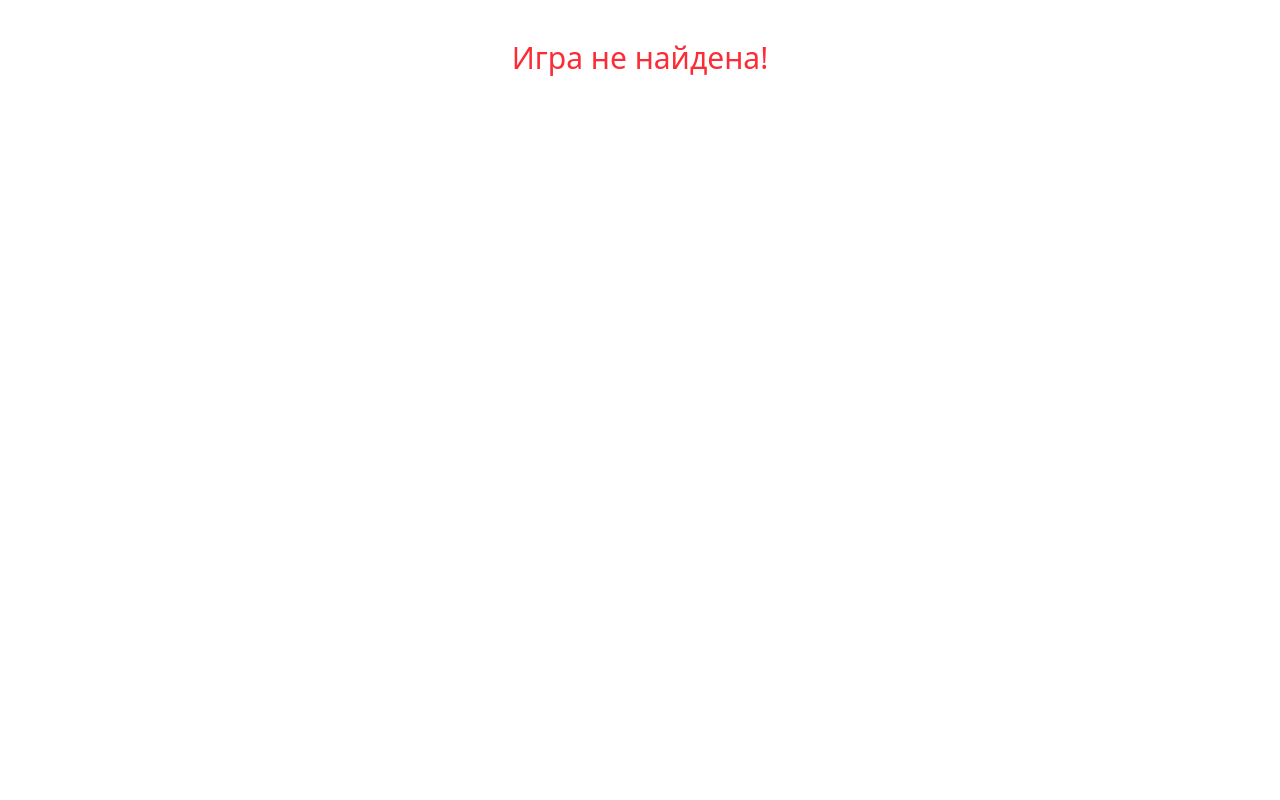
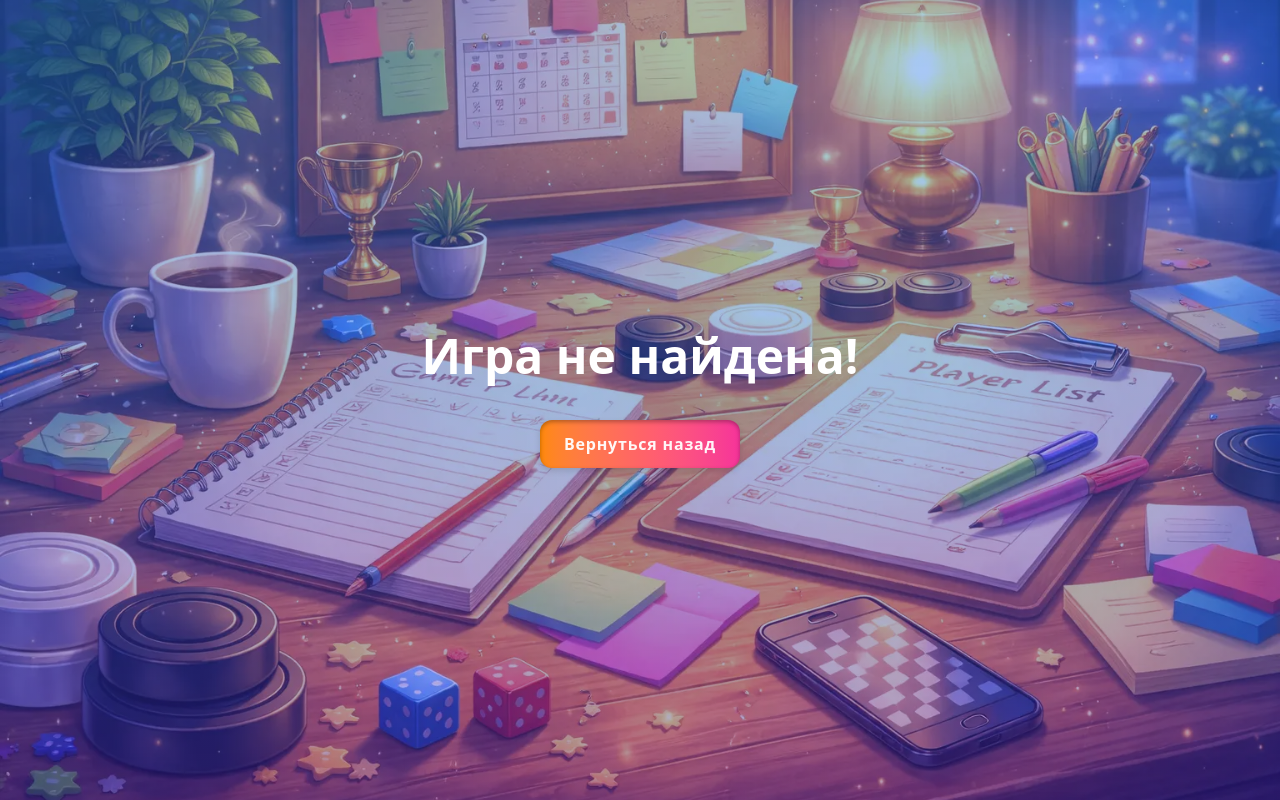
Before and after one commit to Webpolka/checkers_online, a React (Vite) app in the folder frontend/: page /rooms/game/1 in a window 1280 px wide. Built offline with nearby package versions, Linux system fonts and the light colour scheme; no server answers.

Commit message:
04.02.2026 20:19

```diff
--- a/frontend/src/App.tsx
+++ b/frontend/src/App.tsx
@@ -5,6 +5,7 @@ import { RoomsPage } from "./pages/Rooms/RoomsPage";
 import { GamePage } from "./pages/Game/GamePage";
 import { RulesPage } from "./pages/Rules/RulesPage";
 import { LeaderBoardPage } from "./pages/LeaderBoard/LeaderBoardPage";
+import { NotFoundPage } from "./pages/NotFoundPage";
 
 export const App = () => {
   return (
@@ -16,6 +17,9 @@ export const App = () => {
       <Route path="/leaderboard" element={<LeaderBoardPage />} />
       <Route path="/rooms" element={<RoomsPage />} />
       <Route path="/rooms/game/:gameId" element={<GamePage />} />
+
+      {/* Роут на все неизвестные пути */}
+      <Route path="*" element={<NotFoundPage />} />
     </Routes>
   );
 };
--- /dev/null
+++ b/frontend/src/components/gameNotFound.tsx
@@ -0,0 +1,31 @@
+import { useNavigate } from "react-router-dom";
+import { AppButton } from "@/components/ui/appButton";
+
+type Props = {
+    message: string;
+};
+
+export const GameNotFound = ({ message }: Props) => {
+    const navigate = useNavigate();
+
+    return (
+        <div className="relative h-screen w-screen flex flex-col items-center justify-center text-white text-center">
+
+            {/* ===== Фоновое изображение ===== */}
+            <img
+                src="/images/rooms-bg.webp"
+                alt="Фон шашек"
+                className="absolute inset-0 w-full h-full object-cover -z-10"
+            />
+
+            {/* ===== Полупрозрачный градиент сверху ===== */}
+            <div className="absolute inset-0 bg-gradient-to-b from-blue-500/40 via-blue-600/40 to-indigo-700/40 -z-9"></div>
+
+            <h1 className="text-4xl md:text-5xl font-semibold mb-10">{message}</h1>
+
+            <AppButton variant="primary" onClick={() => navigate("/rooms")}>
+                Вернуться назад
+            </AppButton>
+        </div>
+    );
+};
--- a/frontend/src/pages/Game/GamePage.tsx
+++ b/frontend/src/pages/Game/GamePage.tsx
@@ -7,6 +7,7 @@ import { GameHeader } from "@/pages/Game/GameHeader";
 import { BoardCanvas } from "@/pages/Game/BoardCanvas/BoardCanvas";
 import type { CheckersState, Position, Game } from "@/types/rooms.types";
 import Modal from "@/components/modal"; // модалка победы
+import { GameNotFound } from "@/components/gameNotFound";
 
 export function GamePage() {
   const navigate = useNavigate();
@@ -22,13 +23,13 @@ export function GamePage() {
   }, [socket]);
 
   const game: Game | undefined = rooms.flatMap(r => r.games).find(g => g.id === gameId);
-  if (!game) return <h1 className="text-3xl p-10 text-center text-red-500">Игра не найдена!</h1>;
+  if (!game) return <GameNotFound message="Игра не найдена!" />;
 
   const room = rooms.find(r => r.id === game.roomId);
-  if (!room) return <h1 className="text-3xl p-10 text-center text-red-500">Комната не найдена!</h1>;
+  if (!room) return <GameNotFound message="Комната не найдена!" />;
 
   const checkersState = game.state as CheckersState | undefined;
-  if (!checkersState) return <h1 className="text-3xl p-10 text-center text-red-500">Состояние игры не загружено.</h1>;
+  if (!checkersState) return <GameNotFound message="Состояние игры не загружено." />;
 
   const handleCellClick = (row: number, col: number) => {
     if (!player || !checkersState) return;
--- /dev/null
+++ b/frontend/src/pages/NotFoundPage.tsx
@@ -0,0 +1,28 @@
+import { useNavigate } from "react-router-dom";
+import { AppButton } from "@/components/ui/appButton";
+
+export const NotFoundPage = () => {
+    const navigate = useNavigate();
+
+    return (
+        <div className="relative h-screen w-screen flex flex-col items-center justify-center text-white px-6 text-center">
+
+            {/* ===== Фоновое изображение ===== */}
+            <img
+                src="/images/rooms-bg.webp"
+                alt="Фон шашек"
+                className="absolute inset-0 w-full h-full object-cover -z-10"
+            />
+
+            {/* ===== Полупрозрачный градиент сверху ===== */}
+            <div className="absolute inset-0 bg-gradient-to-b from-blue-500/40 via-blue-600/40 to-indigo-700/40 -z-9"></div>
+
+
+            <h1 className="text-[140px] leading-[1.1] tracking-[0.3em] font-extrabold mb-0">404</h1>
+            <p className="text-2xl font-semibold mb-8">Страница не найдена</p>
+            <AppButton variant="primary" onClick={() => navigate("/welcome")}>
+                Вернуться на главную
+            </AppButton>
+        </div>
+    );
+};
```
